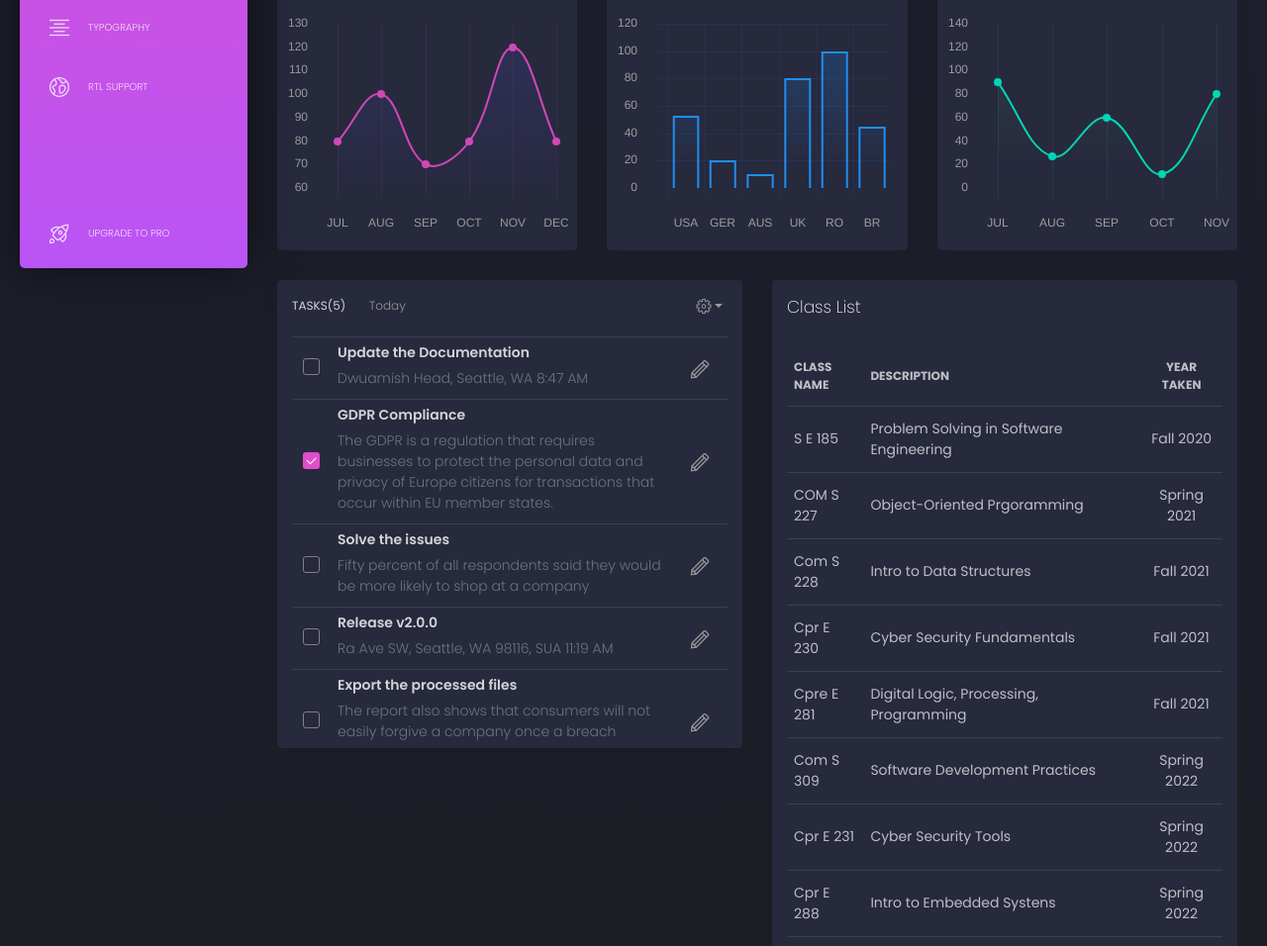
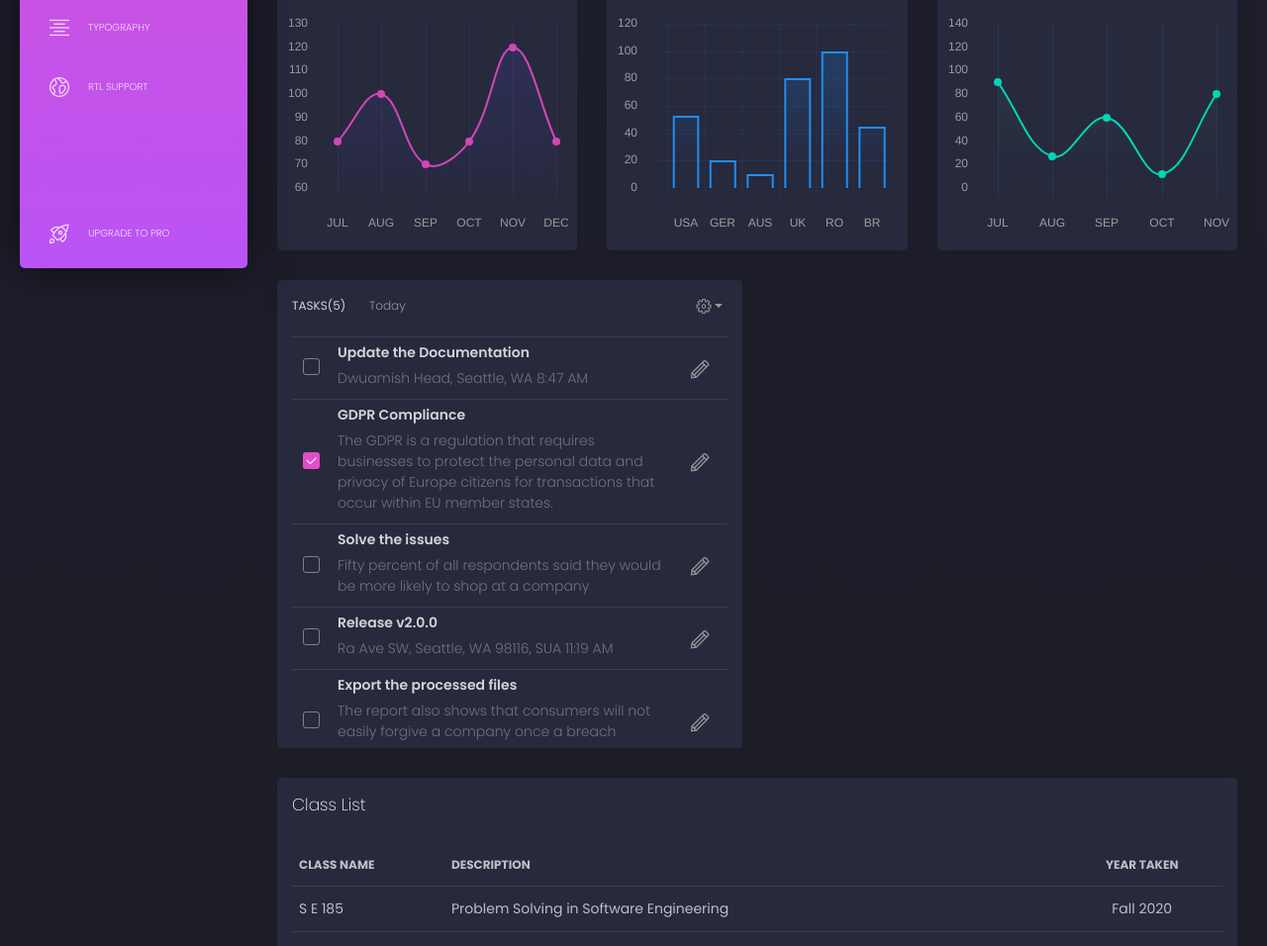
Before and after one commit to bdroege/bdroege.github.io, a website: page index.html in a window 1280 px wide. Shown: the part 519-1475 px from the top of the page at 99% size. Drawn offline with Linux system fonts and the light colour scheme; some packages are replaced by stand-ins of ours.

Commit message:
try this

```diff
--- a/index.html
+++ b/index.html
@@ -412,7 +412,7 @@ Brendon Droege's Personal Website
               </div>
             </div>
           </div>
-          <div class="col-lg-6 col-md-12">
+          <div class="col-lg-12 col-md-12">
             <div class="card ">
               <div class="card-header">
                 <h4 class="card-title"> Class List</h4>
```
